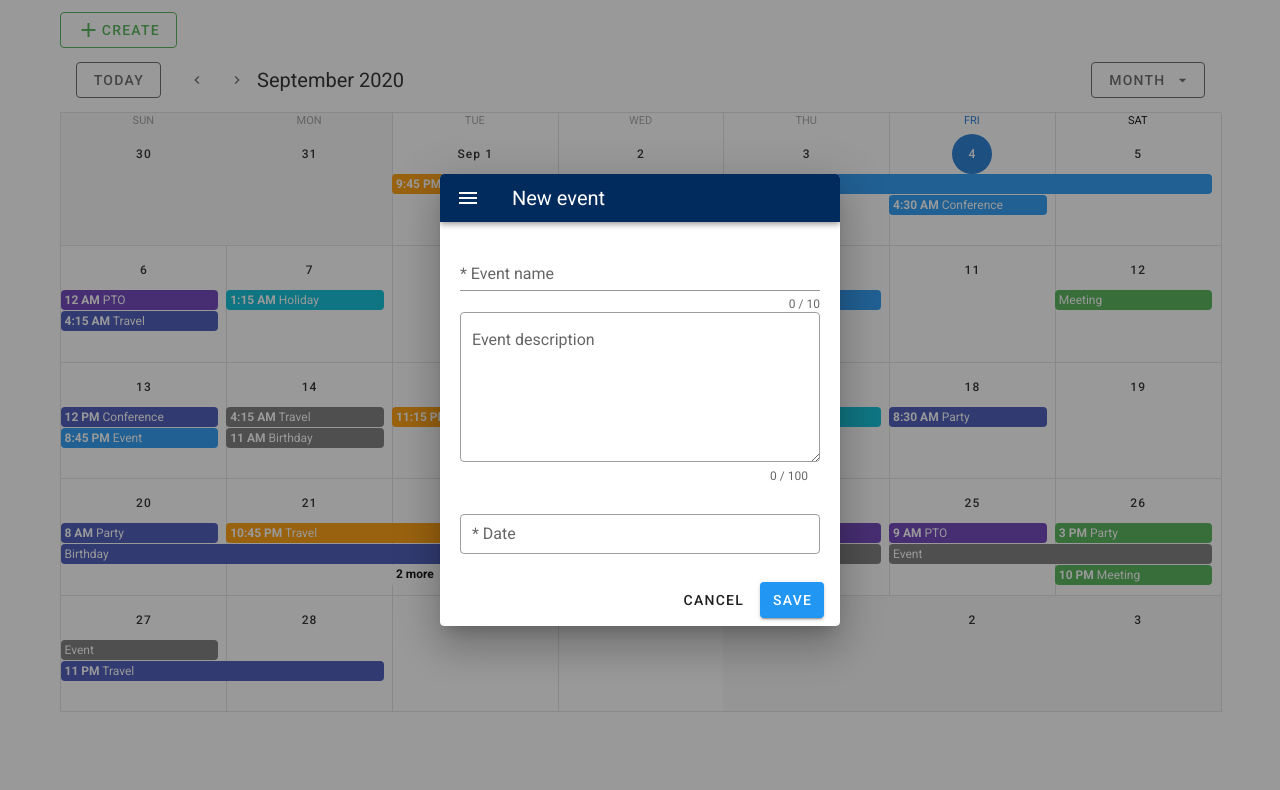
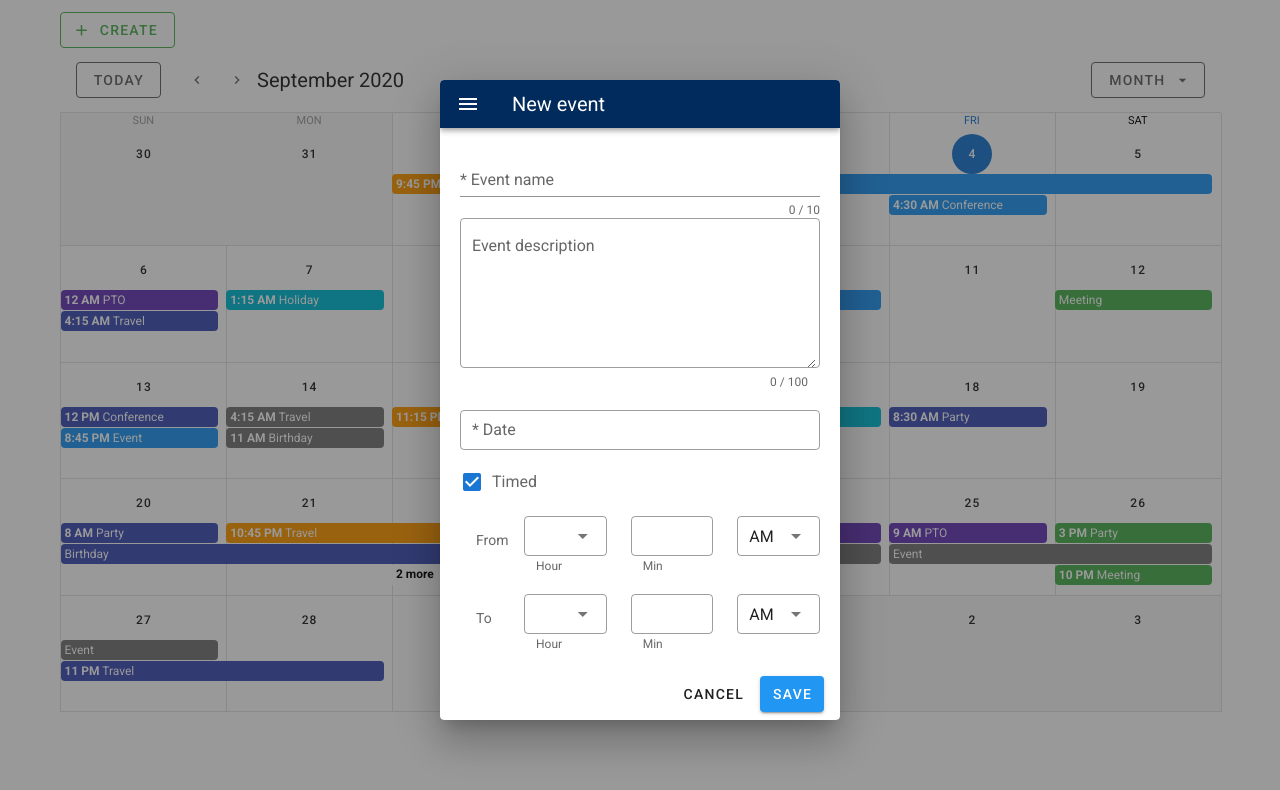
Before and after one commit to VIAplanner/via-calendar, a Vue app: page / in a window 1280 px wide. Both pictures are taken after a click on the button "CREATE". Shown: the top 790 px of the page. Built offline with nearby package versions, Linux system fonts and the light colour scheme; a small style sheet from the web is missing.

Commit message:
Saving work on calendar prototype

```diff
--- a/package.json
+++ b/package.json
@@ -23,12 +23,14 @@
     "vue-router": "^3.1.6",
     "vue-smooth-scrollbar": "^0.1.2",
     "vuetify": "^2.3.0",
-    "vuex": "^3.1.3"
+    "vuex": "^3.5.1",
+    "vux": "^2.9.4"
   },
   "devDependencies": {
     "@vue/cli-plugin-babel": "~4.4.0",
     "@vue/cli-plugin-eslint": "~4.4.0",
     "@vue/cli-service": "~4.4.0",
+    "@vue/cli-plugin-vuex": "^4.3.0",
     "babel-eslint": "^10.1.0",
     "eslint": "^6.7.2",
     "eslint-plugin-vue": "^6.2.2",
--- a/src/App.vue
+++ b/src/App.vue
@@ -168,7 +168,7 @@ export default {
     },
     updateRange({ start, end }) {
       const events = [];
-
+      console.log(start,end)
       const min = new Date(`${start.date}T00:00:00`);
       const max = new Date(`${end.date}T23:59:59`);
       const days = (max.getTime() - min.getTime()) / 86400000;
@@ -180,7 +180,6 @@ export default {
         const first = new Date(firstTimestamp - (firstTimestamp % 900000));
         const secondTimestamp = this.rnd(2, allDay ? 288 : 8) * 900000;
         const second = new Date(first.getTime() + secondTimestamp);
-
         events.push({
           name: this.names[this.rnd(0, this.names.length - 1)],
           start: first,
--- a/src/components/CreateBtn.vue
+++ b/src/components/CreateBtn.vue
@@ -2,8 +2,8 @@
   <v-dialog v-model="dialog" width="400px">
     <template v-slot:activator="{ on }">
       <v-btn outlined color="green" v-on="on">
-        <v-icon>mdi-plus</v-icon>
-        <span>Create</span>
+        <v-icon left>mdi-plus</v-icon>
+        Create
       </v-btn>
     </template>
     <v-card>
@@ -29,8 +29,8 @@
                 :counter="100"
                 label="Event description"
                 outlined
+                clearable
             ></v-textarea>
-            <div style="height: 10px"/>
             <v-menu
                 ref="datePicker"
                 v-model="datePicker"
@@ -65,6 +65,85 @@
                 >
                 </v-date-picker>
             </v-menu>
+            <!-- <div style="height: 20px"/> -->
+            <!-- <v-divider/> -->
+            <!-- <v-subheader>
+                Optional
+            </v-subheader> -->
+            <v-checkbox
+                v-model="timed"
+                label="Timed"
+            ></v-checkbox>
+            <v-row>
+                <v-col cols="2">
+                    <v-subheader> From </v-subheader>
+                </v-col>
+                <v-col>
+                    <v-select
+                        :disabled="!timed"
+                        outlined
+                        dense
+                        v-model="startHour"
+                        hint="Hour"
+                        persistent-hint
+                        :items="hours">
+                    </v-select>
+                </v-col>
+                <v-col>
+                    <v-text-field
+                        :disabled="!timed"
+                        outlined
+                        dense
+                        hint="Min"
+                        persistent-hint
+                        v-model="startMin">
+                    </v-text-field>
+                </v-col>
+                <v-col>
+                    <v-select
+                        :disabled="!timed"
+                        outlined
+                        dense
+                        v-model="startAMPM"
+                        :items="['AM', 'PM']">
+                    </v-select>
+                </v-col>
+            </v-row>
+            <v-row>
+                <v-col cols="2">
+                    <v-subheader> To </v-subheader>
+                </v-col>
+                <v-col>
+                    <v-select
+                        :disabled="!timed"
+                        outlined
+                        dense
+                        v-model="endHour"
+                        hint="Hour"
+                        persistent-hint
+                        :items="hours">
+                    </v-select>
+                </v-col>
+                <v-col>
+                    <v-text-field
+                        :disabled="!timed"
+                        outlined
+                        dense
+                        hint="Min"
+                        persistent-hint
+                        v-model="endMin">
+                    </v-text-field>
+                </v-col>
+                <v-col>
+                    <v-select
+                        :disabled="!timed"
+                        outlined
+                        dense
+                        v-model="endAMPM"
+                        :items="['AM', 'PM']">
+                    </v-select>
+                </v-col>
+            </v-row>
         </v-form>
         <v-card-actions>
             <v-spacer/>
@@ -92,16 +171,31 @@ export default {
         return {
         valid: false,
         dialog: false,
+
+        eventName: "",
+        nameErrorMsg: "",
+
+        description: "",
         date: undefined,
-        eventName: "",
-        description: "",
-        nameErrorMsg: "",
         dateErrorMsg: "",
+
         datePicker: false,
+
+        timed: true,
+
+        startHour: [],
+        startMin: "",
+        startAMPM: "AM",
+
+        endHour: [],
+        endMin: "",
+        endAMPM: "AM",
+        hours: [1,2,3,4,5,6,7,8,9,10,11,12],
+
         eventRules: [
             (v) => v.length <= 10 || "Name must be less than 10 characters",
         ],
-        createDialog: false,
+
         };
     },
     methods: {
@@ -126,10 +220,20 @@ export default {
             this.description = ""
             this.nameErrorMsg = ""
             this.dateErrorMsg = ""
+            this.timed = true
+            this.startHour = [],
+            this.startMin = "",
+            this.startAMPM = "AM",
+            this.endHour = [],
+            this.endMin = "",
+            this.endAMPM = "AM"
         }
     }
 };
 </script>
 
 <style>
+    .col {
+        padding-bottom: 0px !important;
+    }
 </style>
```
Also changed, not shown: src/store/index.js (added, +25 -0 lines), 1 other file (tests, documents, lock files or other folders).
